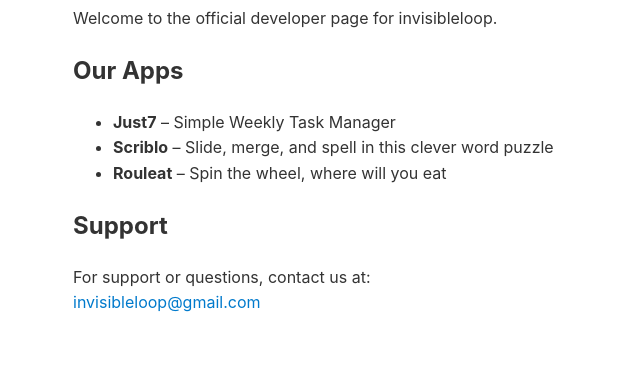
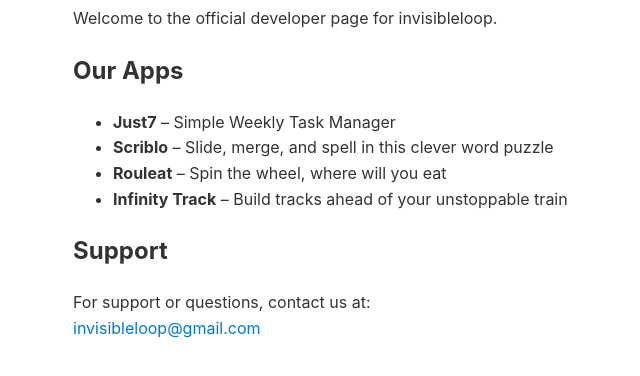
Before and after one commit to invisibleloop/invisibleloop.github.io, a plain HTML site: page index.html in a window 1280 px wide. Shown: the part 136-512 px from the top of the page, without its empty margins (267-907 px from the left). Drawn offline with Linux system fonts and the light colour scheme.

Commit message:
Update index.html

```diff
--- a/index.html
+++ b/index.html
@@ -31,6 +31,7 @@
       <li><strong>Just7</strong> – Simple Weekly Task Manager</li>
       <li><strong>Scriblo</strong> – Slide, merge, and spell in this clever word puzzle</li>
       <li><strong>Rouleat</strong> – Spin the wheel, where will you eat</li>
+      <li><strong>Infinity Track</strong> – Build tracks ahead of your unstoppable train</li>
     </ul>
 
     <h2>Support</h2>
```
Lines whose indentation alone changed are shown as unchanged.
